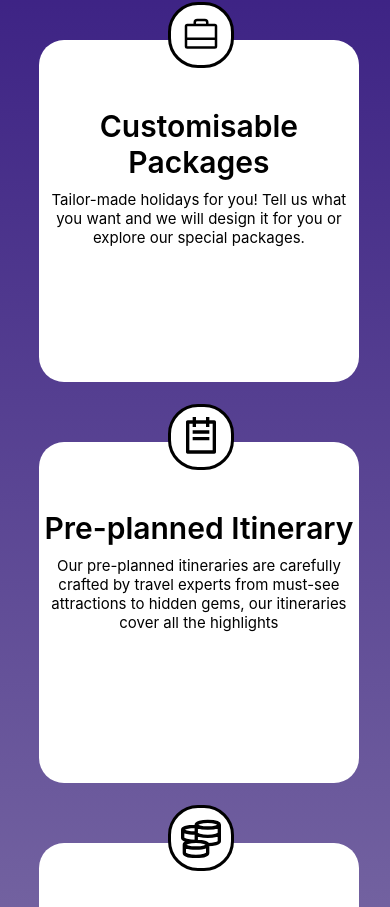
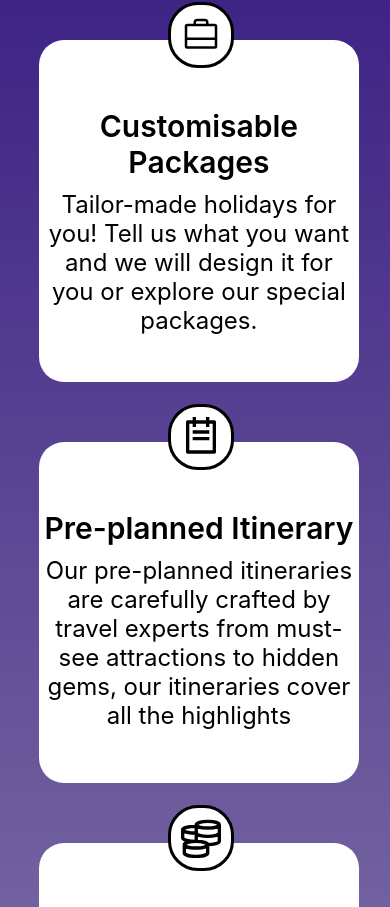
Before and after one commit to ud-k16/tourswebsite, a React (Create React App) app: page / in a window 390 px wide. Shown: the part 1137-2044 px from the top of the page. Built offline with nearby package versions, Linux system fonts and the light colour scheme.

Commit message:
mobile view adjusted

```diff
--- a/src/components/home/ServiceCard/ServiceCard.module.css
+++ b/src/components/home/ServiceCard/ServiceCard.module.css
@@ -55,4 +55,9 @@
         position: relative;
         margin: 20px 0
     }
+
+    .serviceDescription {
+        font-size: 24px;
+
+    }
 }
```
